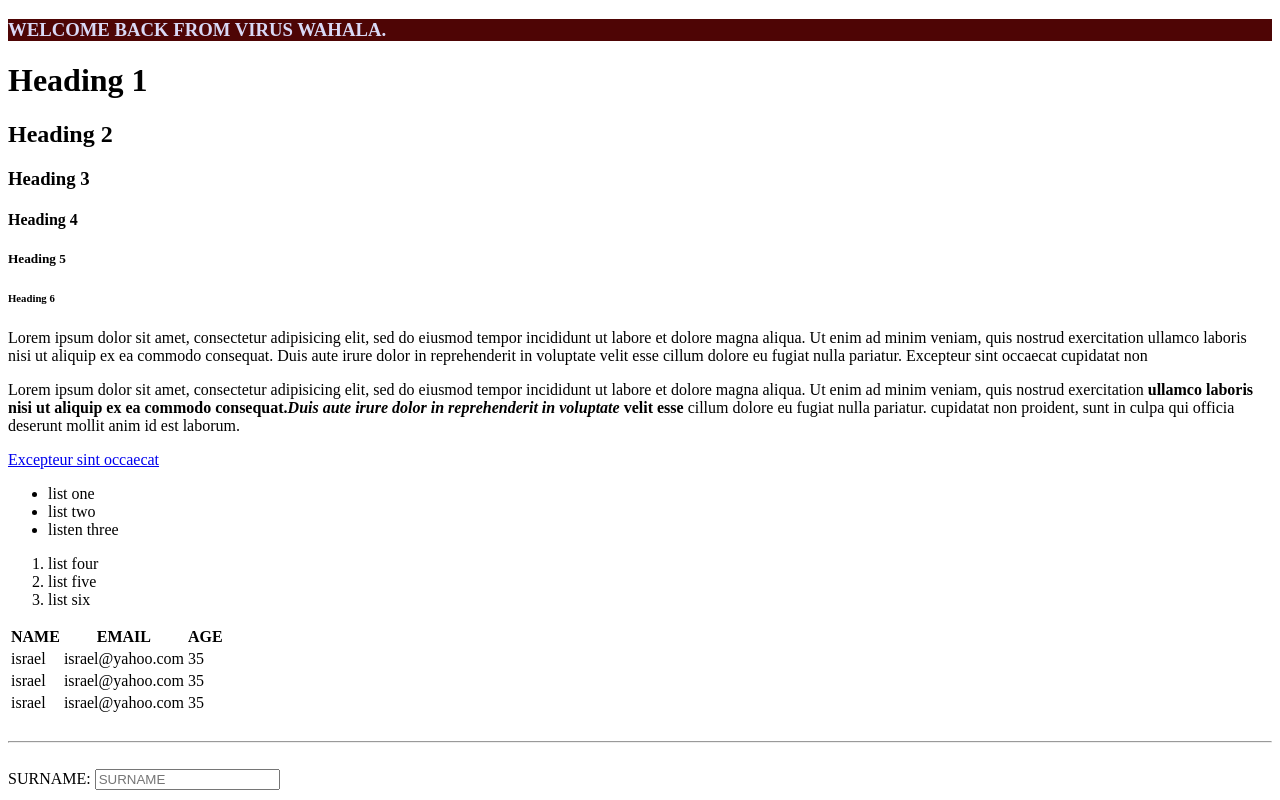
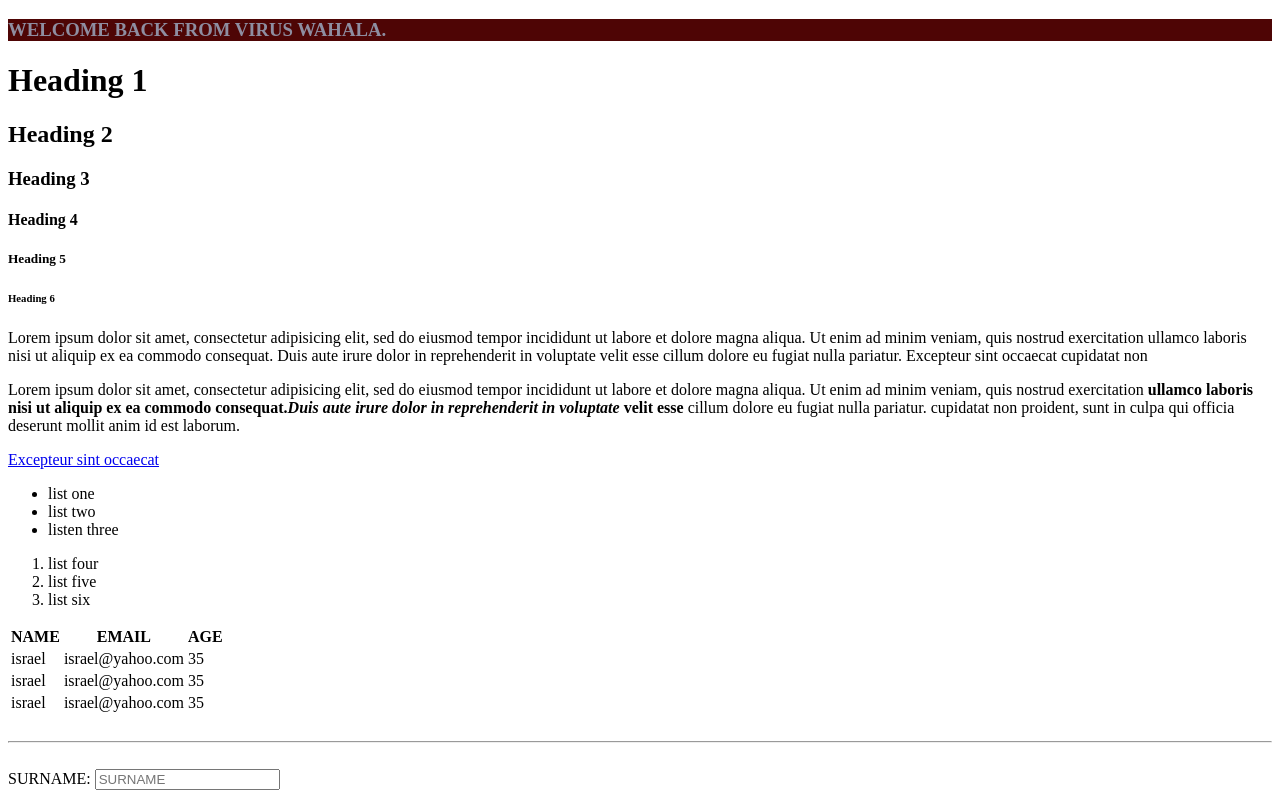
Before and after one commit to Adeyemiopebiyi/html_css_tut, a plain HTML site: page index.html in a window 1280 px wide. Shown: the top 800 px of the page. Drawn offline with Linux system fonts and the light colour scheme; files whose address does not match are found by name.

Commit message:
Update style.css

```diff
--- a/css/style.css
+++ b/css/style.css
@@ -1,4 +1,4 @@
 header{
     background-color: rgb(78, 5, 5);
-    color: rgb(217, 217, 246)
+    color: rgb(142, 142, 161)
 };
```
